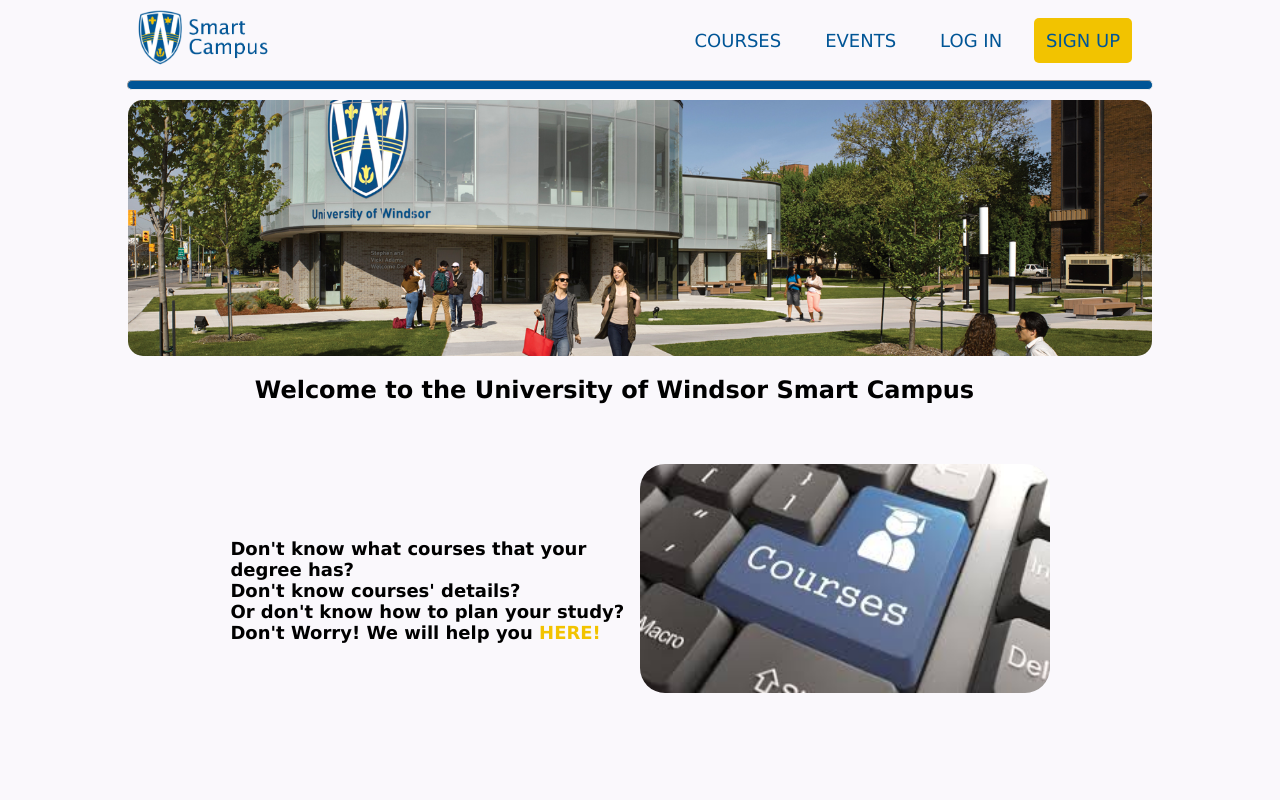
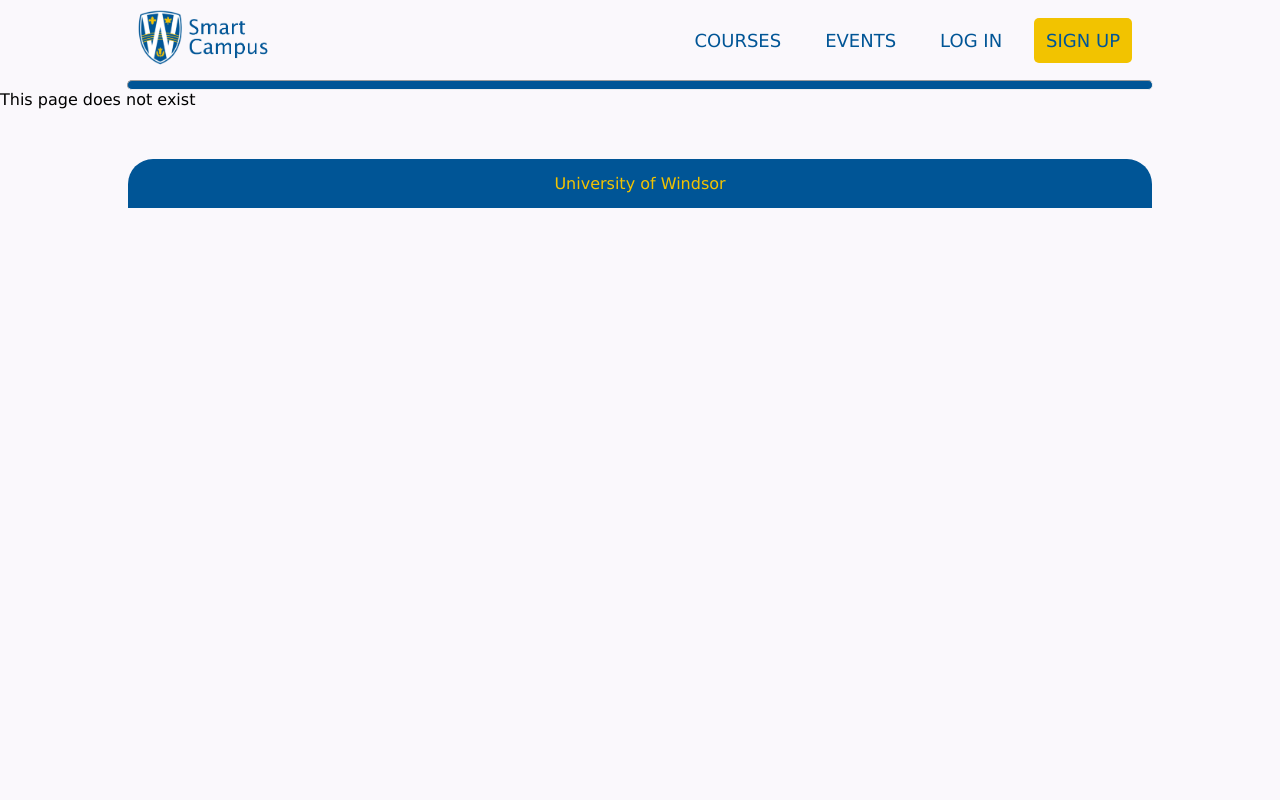
Before and after one commit to KevinVVei/comp499b-smart_campus, a React (Create React App) app in the folder client/: page / in a window 1280 px wide. Shown: the top 800 px of the page. Built offline with nearby package versions, Linux system fonts and the light colour scheme.

Commit message:
change landing page

```diff
--- a/client/package.json
+++ b/client/package.json
@@ -1,5 +1,5 @@
 {
-  "homepage": "https://kevinvvei.github.io/",
+  "homepage": "https://kevinvvei.github.io/home",
   "name": "comp499b-smart_campus",
   "version": "0.1.0",
   "proxy": "http://localhost:4000",
--- a/client/src/App.js
+++ b/client/src/App.js
@@ -34,7 +34,7 @@ function App() {
 
           <div className='page-content'>
           <Routes>
-            <Route path='/' index element={<Homepage />} />
+            <Route path='/home' index element={<Homepage />} />
             <Route path='/CourseHome' element={<CourseHome />} />
             <Route path='/CourseHome/courses/:courseId' element={<Course />} />
             {/* <Route path='/CourseHome/courses/:courseId/details/:detailsId' element={<Lecture />} /> */}
--- a/client/src/components/Navbar.js
+++ b/client/src/components/Navbar.js
@@ -4,6 +4,7 @@ import SignIn from './SignIn';
 import Profile from '../pages/Profile';
 import UserIcon from '../assets/images/user.svg';
 import LogoutIcon from '../assets/images/logout-icon.svg';
+import Home from '../pages/Home';
 import './Styles/Navbar.css';
 
 function Navbar () {
@@ -29,7 +30,7 @@ function Navbar () {
 
     return (
         <nav>
-        <Link to='/' className='logo' >
+        <Link to='/home' className='logo' >
           <img src={require('../assets/images/uwin-logo.png')} alt='Uwindsor logo' />
         </Link>
 
```
